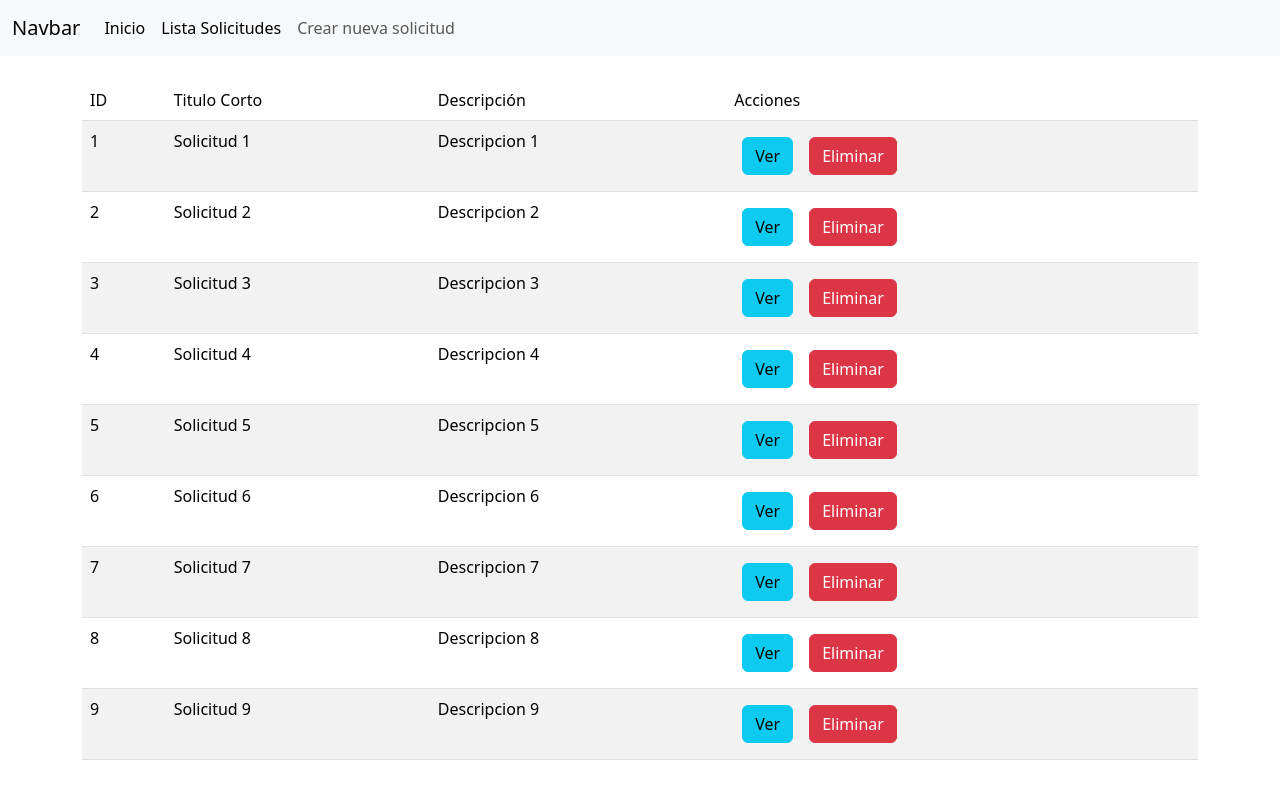
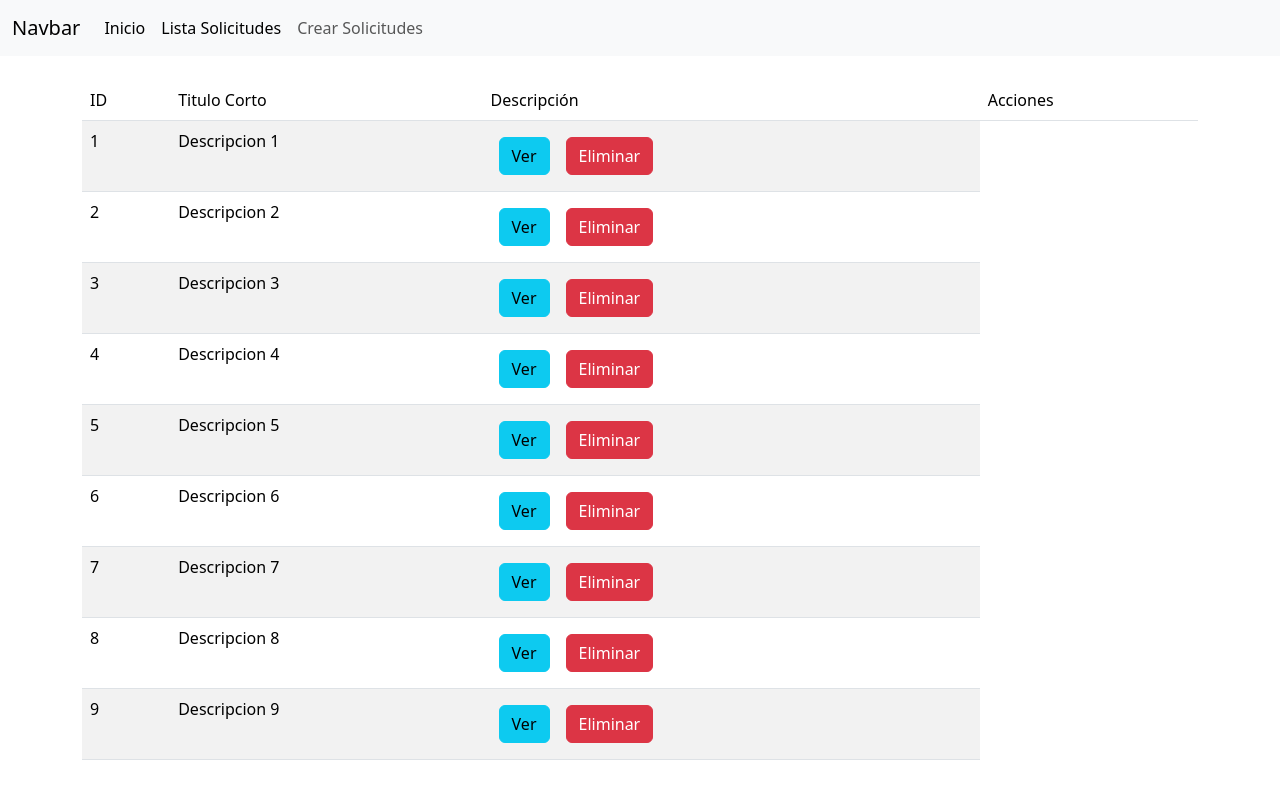
Before and after one commit to devjaoc/angular, an Angular app: page /lista-solicitudes in a window 1280 px wide. Built offline with nearby package versions, Linux system fonts and the light colour scheme.

Commit message:
se agrego archivo de configuración

```diff
--- a/src/app/app.component.html
+++ b/src/app/app.component.html
@@ -7,17 +7,9 @@
                 <span class="navbar-toggler-icon"></span>
             </button>
             <div class="collapse navbar-collapse" id="navbarNav">
-                <ul class="navbar-nav">
+                <ul class="navbar-nav" *ngFor="let menu of listaMenu ">
                     <li class="nav-item">
-                        <a class="nav-link" [routerLink]="['/']" routerLinkActive="active">Inicio</a>
-                    </li>
-                    <li class="nav-item">
-                        <a class="nav-link" [routerLink]="['/lista-solicitudes']" routerLinkActive="active">Lista
-                            Solicitudes</a>
-                    </li>
-                    <li class="nav-item">
-                        <a class="nav-link" [routerLink]="['/crear-solicitudes']" routerLinkActive="active">Crear nueva
-                            solicitud</a>
+                        <a class="nav-link" [routerLink]="menu.href" routerLinkActive="active">{{menu.name}}</a>
                     </li>
                 </ul>
             </div>
--- a/src/app/app.component.ts
+++ b/src/app/app.component.ts
@@ -1,4 +1,5 @@
 import { Component } from '@angular/core';
+import { ItemMenu, env } from 'src/config/env';
 import { Estudiante } from 'src/model/Estudiante';
 
 @Component({
@@ -7,23 +8,26 @@ import { Estudiante } from 'src/model/Estudiante';
   styleUrls: ['./app.component.css']
 })
 export class AppComponent {
+  listaMenu: Array<ItemMenu> = env.menu;
+
   title: string = 'Valor 1';
   textoPlaceholder: string = "Escribe algo aqui";
   imgSrc: string = "";
   texto: string = "";
   estudianteObj!: Estudiante;
-  listaEstudiantes: Estudiante[]=[];
+  listaEstudiantes: Estudiante[] = [];
 
   constructor() {
+
     //setInterval(() => this.title = "Nuevo valor", 3000);
-    this.estudianteObj = new Estudiante('PEPE', 35);
+    /*this.estudianteObj = new Estudiante('PEPE', 35);
     this.listaEstudiantes.push(new Estudiante('PEPE', 35));
     this.listaEstudiantes.push(new Estudiante('PEPE 1', 35));
     this.listaEstudiantes.push(new Estudiante('PEPE 2', 35));
     this.listaEstudiantes.push(new Estudiante('PEPE 3', 35));
     this.listaEstudiantes.push(new Estudiante('PEPE 4', 35));
     this.listaEstudiantes.push(new Estudiante('PEPE 5', 35));
-
+  */
   }
   getSuma(numero1: number, numero2: number) {
     return numero1 + numero2;
--- a/src/app/componente/lista-solicitudes/lista-solicitudes.component.html
+++ b/src/app/componente/lista-solicitudes/lista-solicitudes.component.html
@@ -13,7 +13,7 @@
         </tr>
         <tr *ngFor="let solicitud of listaSolicitudes; let i =index">
             <td>{{solicitud.id}}</td>
-            <td>{{solicitud.titulo_corto}}</td>
+            <!-- <td>{{solicitud.titulo_corto}}</td> -->
             <td>{{solicitud.descripcion}}</td>
             <td>
                 <button class="btn btn-info m-2">Ver</button>
--- /dev/null
+++ b/src/config/env.ts
@@ -0,0 +1,19 @@
+
+export class ItemMenu {
+    public id!: number;
+    public name!: string;
+    public href!: string;
+    constructor(id: number, name: string, href: string) {
+        this.id = id;
+        this.name = name;
+        this.href = href;
+    }
+}
+export namespace env {
+    export const menu: Array<ItemMenu> = [
+        new ItemMenu(1, 'Inicio', '/'),
+        new ItemMenu(2, 'Lista Solicitudes', 'lista-solicitudes'),
+        new ItemMenu(3, 'Crear Solicitudes', 'crear-solicitudes'),
+    ];
+
+}
```
